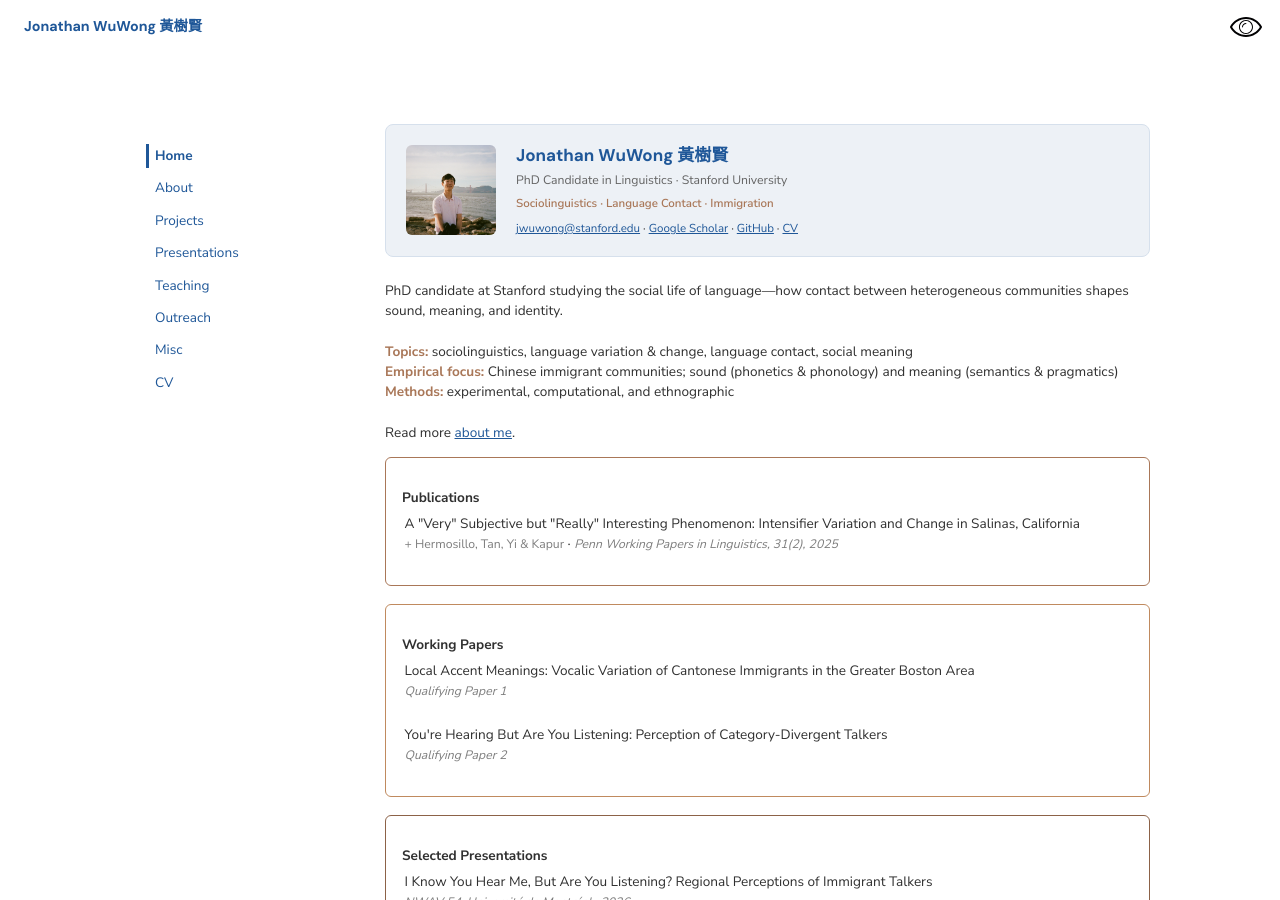
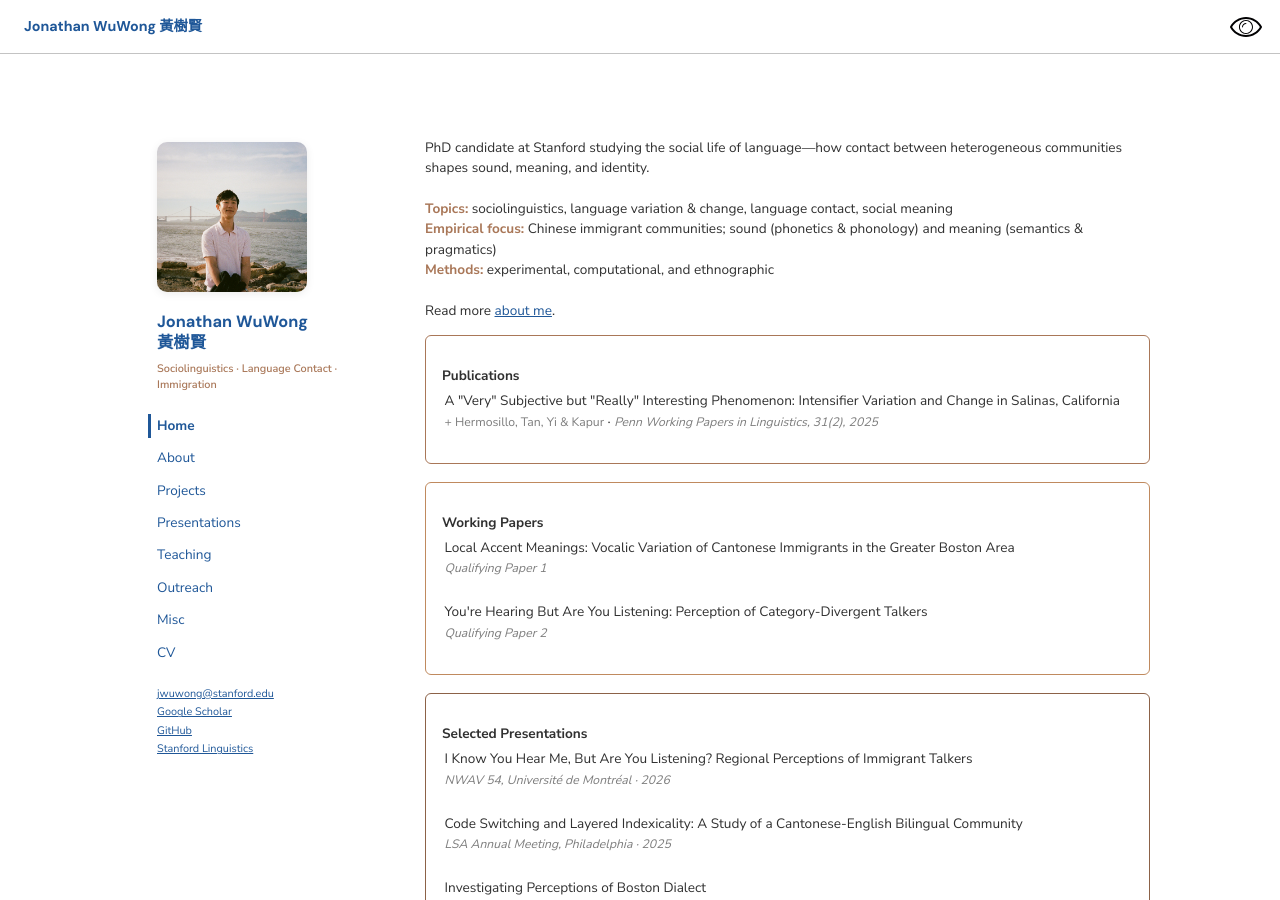
Before and after one commit to jwuwong/jwuwong.github.io, a Jekyll site: the page built from index.html, in a window 1280 px wide and 900 px high. Built offline with Jekyll 4.4.1, drawn with Linux system fonts in a browser that asks for light colours; some web fonts are replaced.

Commit message:
Move identity into wider left rail, remove bio box

```diff
--- a/_includes/sidebar.html
+++ b/_includes/sidebar.html
@@ -1,4 +1,16 @@
 <aside class="left-rail">
+  <div class="rail-inner">
+
+    <a href="{{ site.url }}"><img src="{{ site.url }}/images/jwuwong_headshot.jpg" class="rail-photo" alt="Jonathan WuWong"></a>
+
+    <div class="rail-name">
+      <a href="{{ site.url }}">Jonathan WuWong<br>黃樹賢</a>
+    </div>
+
+    <div class="rail-keywords">
+      Sociolinguistics &middot; Language Contact &middot; Immigration
+    </div>
+
     <nav class="rail-nav">
       <ul>
         <li><a href="{{ site.url }}" {% if page.url == "/" %}class="active"{% endif %}>Home</a></li>
@@ -11,4 +23,16 @@
         <li><a href="{{ site.url }}/pdfs/cv_wuwong.pdf">CV</a></li>
       </ul>
     </nav>
+
+    <div class="rail-contact">
+      <script>
+      const e = "jwuwong" + "@" + "stanford.edu";
+      document.write(`<a href="mailto:${e}">${e}</a>`);
+      </script> <br>
+      <a href="https://scholar.google.com/citations?user=8Es-1_YAAAAJ" target="_blank" rel="noopener">Google Scholar</a> <br>
+      <a href="https://github.com/jwuwong" target="_blank" rel="noopener">GitHub</a> <br>
+      <a href="https://linguistics.stanford.edu/people/graduate-students" target="_blank" rel="noopener">Stanford Linguistics</a>
+    </div>
+
+  </div>
 </aside>
--- a/_sass/_layout.scss
+++ b/_sass/_layout.scss
@@ -53,7 +53,7 @@ time { color: #898989; margin: 0; }
   justify-content: space-between;
   padding: 0 24px;
   background: $background-color;
-  border-bottom: 1px solid lighten($light, 20%);
+  border-bottom: 1px solid #c3c3c3;
 }
 .topbar-name {
   font-family: $heading-font;
@@ -67,7 +67,7 @@ html.dark-mode .topbar { background: #111; border-bottom-color: #333; }
 html.dark-mode .topbar-name { color: #7FA8D9; }
 
 /* ============================================
-   L-SHAPED LAYOUT: left nav rail + main content
+   L-SHAPED LAYOUT: left rail + main content
    ============================================ */
 
 .site-wrap {
@@ -75,23 +75,56 @@ html.dark-mode .topbar-name { color: #7FA8D9; }
   align-items: flex-start;
   max-width: $content-width;
   margin: 0 auto;
-  padding-top: 54px;   /* clear the fixed desktop top bar */
+  padding-top: 54px;   /* clear the fixed top bar */
 }
 
+/* Left rail — identity + nav + contact, consistent width */
 .left-rail {
   position: sticky;
   top: 54px;
-  flex: 0 0 200px;
-  width: 200px;
+  flex: 0 0 240px;
+  width: 240px;
   height: calc(100vh - 54px);
   overflow-y: auto;
-  padding: 30px 20px;
+  padding: 28px 22px;
   box-sizing: border-box;
   background: $background-color;
 }
 html.dark-mode .left-rail { background-color: #111; }
 
-.rail-nav ul { list-style: none; margin: 0; padding: 0; display: block; }
+.rail-inner { display: flex; flex-direction: column; }
+
+.rail-photo {
+  width: 150px;
+  max-width: 100%;
+  height: 150px;
+  object-fit: cover;
+  border-radius: 10px;
+  box-shadow: 0 2px 8px rgba(0,0,0,0.08);
+  margin-bottom: 14px;
+}
+
+.rail-name {
+  font-family: $heading-font;
+  font-size: 1.2em;
+  font-weight: 700;
+  line-height: 1.25;
+  margin-bottom: 8px;
+}
+.rail-name a, .rail-name a:visited { color: $main; text-decoration: none; }
+html.dark-mode .rail-name a { color: #7FA8D9; }
+
+.rail-keywords {
+  color: $link-hover-color;
+  font-size: 0.8em;
+  font-weight: 600;
+  line-height: 1.5;
+  margin-bottom: 20px;
+}
+html.dark-mode .rail-keywords { color: #C89B79; }
+
+/* Vertical nav */
+.rail-nav ul { list-style: none; margin: 0 0 20px 0; padding: 0; display: block; }
 .rail-nav li { display: block; float: none; margin-bottom: 8px; }
 .rail-nav a, .rail-nav a:visited {
   display: block;
@@ -113,6 +146,13 @@ html.dark-mode .rail-nav a:visited { color: #7FA8D9; }
 html.dark-mode .rail-nav a:hover { color: #C89B79; }
 html.dark-mode .rail-nav a.active { color: #7FA8D9; border-left-color: #7FA8D9; }
 
+/* Contact links */
+.rail-contact {
+  font-size: 0.8em;
+  line-height: 1.7;
+}
+
+/* Main content */
 .site-wrap main {
   flex: 1 1 auto;
   min-width: 0;
@@ -121,52 +161,7 @@ html.dark-mode .rail-nav a.active { color: #7FA8D9; border-left-color: #7FA8D9;
   margin: 0;
 }
 
-/* ============================================
-   HOME BIO BOX (light navy tint, home only)
-   ============================================ */
-
-.bio-box {
-  display: flex;
-  align-items: center;
-  gap: 20px;
-  background: #EDF1F6;
-  border: 1px solid #D6E0EC;
-  border-radius: 8px;
-  padding: 18px 20px;
-  margin-bottom: 24px;
-}
-.bio-photo {
-  flex: 0 0 auto;
-  width: 90px;
-  height: 90px;
-  object-fit: cover;
-  border-radius: 6px;
-}
-.bio-text { flex: 1 1 auto; min-width: 0; }
-.bio-name {
-  font-family: $heading-font;
-  font-size: 1.25em;
-  font-weight: 700;
-  color: $main;
-}
-.bio-role {
-  font-size: 0.9em;
-  color: lighten($font-color, 20%);
-  margin: 2px 0 6px;
-}
-.bio-keywords {
-  color: $link-hover-color;
-  font-size: 0.85em;
-  font-weight: 600;
-  margin-bottom: 8px;
-}
-.bio-contact { font-size: 0.85em; }
-
-html.dark-mode .bio-box { background: #14202e; border-color: #24384f; }
-html.dark-mode .bio-name { color: #7FA8D9; }
-html.dark-mode .bio-keywords { color: #C89B79; }
-html.dark-mode .bio-role { color: #cfcfcf; }
-
+/* home bio labels */
 .home-bio strong { color: $link-hover-color; }
 html.dark-mode .home-bio strong { color: #C89B79; }
 
@@ -425,9 +420,8 @@ html.dark-mode .topnav-links a.active { color: #7FA8D9; }
 
   .site-wrap {
     flex-direction: column;
-    padding-top: 56px;   /* exactly the height of the fixed mobile bar */
+    padding-top: 56px;
   }
   .left-rail { display: none; }
   .site-wrap main { padding: 15px; width: 100%; }
-  .bio-box { flex-direction: column; text-align: center; }
 }
--- a/index.html
+++ b/index.html
@@ -1,24 +1,6 @@
 ---
 layout: default
 ---
-
-<div class="bio-box">
-  <img src="{{ site.url }}/images/jwuwong_headshot.jpg" class="bio-photo" alt="Jonathan WuWong">
-  <div class="bio-text">
-    <div class="bio-name">Jonathan WuWong 黃樹賢</div>
-    <div class="bio-role">PhD Candidate in Linguistics · Stanford University</div>
-    <div class="bio-keywords">Sociolinguistics &middot; Language Contact &middot; Immigration</div>
-    <div class="bio-contact">
-      <script>
-      const e = "jwuwong" + "@" + "stanford.edu";
-      document.write(`<a href="mailto:${e}">${e}</a>`);
-      </script> &middot;
-      <a href="https://scholar.google.com/citations?user=8Es-1_YAAAAJ" target="_blank" rel="noopener">Google Scholar</a> &middot;
-      <a href="https://github.com/jwuwong" target="_blank" rel="noopener">GitHub</a> &middot;
-      <a href="{{ site.url }}/pdfs/cv_wuwong.pdf">CV</a>
-    </div>
-  </div>
-</div>
 
 <p class="home-bio">
 PhD candidate at Stanford studying the social life of language—how contact between heterogeneous communities shapes sound, meaning, and identity.
```
Lines whose indentation alone changed are shown as unchanged.
